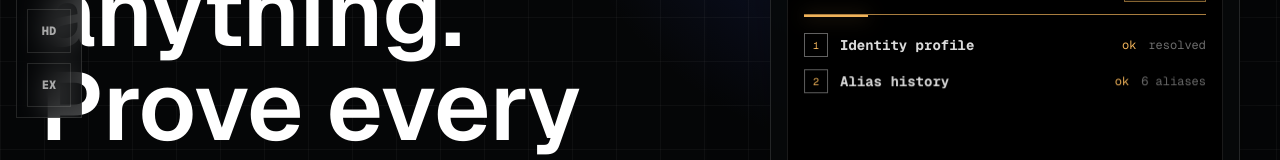
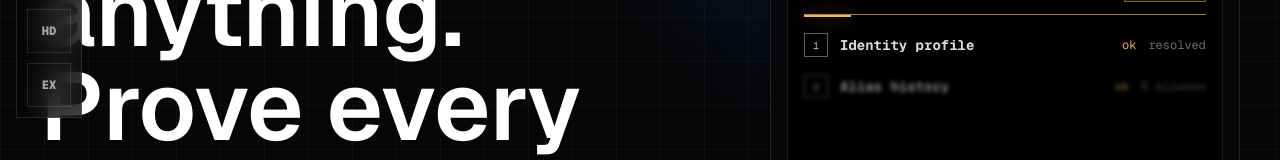
Before and after one commit to Recasted/osint-forge, a Next.js app: page / in a window 1280 px wide. Shown: the part 423-583 px from the top of the page. Built offline with nearby package versions, Linux system fonts and the light colour scheme.

Commit message:
Update globals.css

```diff
--- a/app/globals.css
+++ b/app/globals.css
@@ -147,7 +147,7 @@ a {
 .search-progress {
   width: 0;
   box-shadow: 0 0 18px rgba(240, 179, 90, 0.55);
-  animation: search-progress 35s cubic-bezier(0.65, 0, 0.35, 1) infinite;
+  animation: search-progress 35s linear infinite;
 }
 
 .status-badge {
@@ -306,12 +306,20 @@ a {
     width: 0;
   }
 
-  18% {
+  24% {
     width: 16%;
   }
 
-  52% {
-    width: 88%;
+  32% {
+    width: 54%;
+  }
+
+  40% {
+    width: 82%;
+  }
+
+  58% {
+    width: 96%;
   }
 
   72%,
@@ -366,7 +374,8 @@ a {
 }
 
 @keyframes preview-row-1 {
-  0% {
+  0%,
+  7% {
     opacity: 0;
     filter: blur(6px);
     transform: translateY(14px);
@@ -389,13 +398,13 @@ a {
 
 @keyframes preview-row-2 {
   0%,
-  15% {
+  16% {
     opacity: 0;
     filter: blur(6px);
     transform: translateY(14px);
   }
 
-  18%,
+  19%,
   94% {
     opacity: 1;
     filter: blur(0);
@@ -412,13 +421,13 @@ a {
 
 @keyframes preview-row-3 {
   0%,
-  22% {
+  25% {
     opacity: 0;
     filter: blur(6px);
     transform: translateY(14px);
   }
 
-  25%,
+  28%,
   94% {
     opacity: 1;
     filter: blur(0);
@@ -435,13 +444,13 @@ a {
 
 @keyframes preview-row-4 {
   0%,
-  29% {
+  28% {
     opacity: 0;
     filter: blur(6px);
     transform: translateY(14px);
   }
 
-  32%,
+  31%,
   94% {
     opacity: 1;
     filter: blur(0);
@@ -458,13 +467,13 @@ a {
 
 @keyframes preview-row-5 {
   0%,
-  35% {
+  31% {
     opacity: 0;
     filter: blur(6px);
     transform: translateY(14px);
   }
 
-  38%,
+  34%,
   94% {
     opacity: 1;
     filter: blur(0);
@@ -481,13 +490,13 @@ a {
 
 @keyframes preview-row-6 {
   0%,
-  41% {
+  34% {
     opacity: 0;
     filter: blur(6px);
     transform: translateY(14px);
   }
 
-  44%,
+  37%,
   94% {
     opacity: 1;
     filter: blur(0);
@@ -504,13 +513,13 @@ a {
 
 @keyframes preview-row-7 {
   0%,
-  48% {
+  38% {
     opacity: 0;
     filter: blur(6px);
     transform: translateY(14px);
   }
 
-  51%,
+  41%,
   94% {
     opacity: 1;
     filter: blur(0);
```
